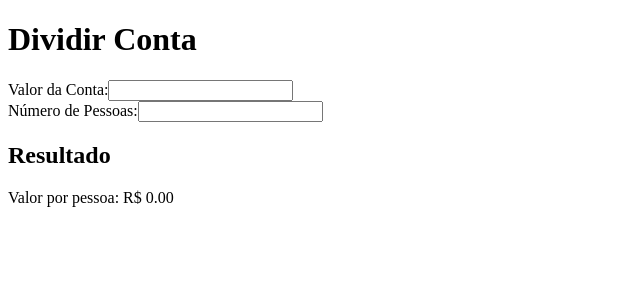
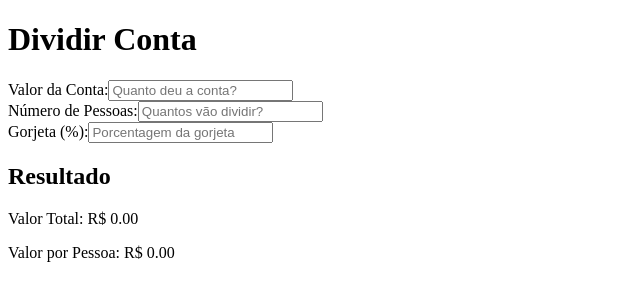
Before and after one commit to b0ssard/split-the-bill, a Next.js app: page / in a window 1280 px wide. Shown: the top 300 px of the page, without its empty margins (0-640 px from the left). Built offline with nearby package versions, Linux system fonts and the light colour scheme.

Commit message:
Funções básicas acrescentadas.

```diff
--- a/src/pages/index.tsx
+++ b/src/pages/index.tsx
@@ -1,8 +1,9 @@
 import React, { useState } from "react";
 
 export default function Home() {
-  const [totalBill, setTotalBill] = useState<number>(0);
-  const [numberOfPeople, setNumberOfPeople] = useState<number>(1);
+  const [totalBill, setTotalBill] = useState(0);
+  const [numberOfPeople, setNumberOfPeople] = useState(1);
+  const [tipPercentage, setTipPercentage] = useState(0);
 
   const handleTotalBillChange = (
     event: React.ChangeEvent<HTMLInputElement>,
@@ -18,8 +19,19 @@ export default function Home() {
     setNumberOfPeople(isNaN(value) ? 1 : value);
   };
 
+  const handleTipPercentageChange = (
+    event: React.ChangeEvent<HTMLInputElement>,
+  ) => {
+    const value = parseInt(event.target.value, 10);
+    setTipPercentage(isNaN(value) ? 0 : value);
+  };
+
+  const calculateTotalWithTip = () => {
+    return totalBill + (totalBill * tipPercentage) / 100;
+  };
+
   const calculatePerPersonAmount = () => {
-    return numberOfPeople > 1 ? totalBill / numberOfPeople : 0;
+    return numberOfPeople > 1 ? calculateTotalWithTip() / numberOfPeople : 0;
   };
 
   return (
@@ -32,6 +44,7 @@ export default function Home() {
             type="number"
             value={totalBill === 0 ? "" : totalBill}
             onChange={handleTotalBillChange}
+            placeholder="Quanto deu a conta?"
           />
         </label>
       </div>
@@ -42,12 +55,25 @@ export default function Home() {
             type="number"
             value={numberOfPeople === 1 ? "" : numberOfPeople}
             onChange={handleNumberOfPeopleChange}
+            placeholder="Quantos vão dividir?"
+          />
+        </label>
+      </div>
+      <div>
+        <label>
+          Gorjeta (%):
+          <input
+            type="number"
+            value={tipPercentage === 0 ? "" : tipPercentage}
+            onChange={handleTipPercentageChange}
+            placeholder="Porcentagem da gorjeta"
           />
         </label>
       </div>
       <div>
         <h2>Resultado</h2>
-        <p>Valor por pessoa: R$ {calculatePerPersonAmount().toFixed(2)}</p>
+        <p>Valor Total: R$ {calculateTotalWithTip().toFixed(2)}</p>
+        <p>Valor por Pessoa: R$ {calculatePerPersonAmount().toFixed(2)}</p>
       </div>
     </div>
   );
```
